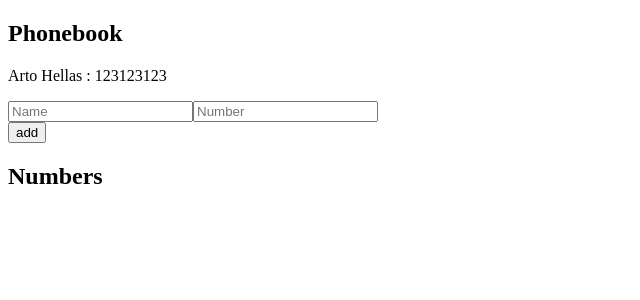
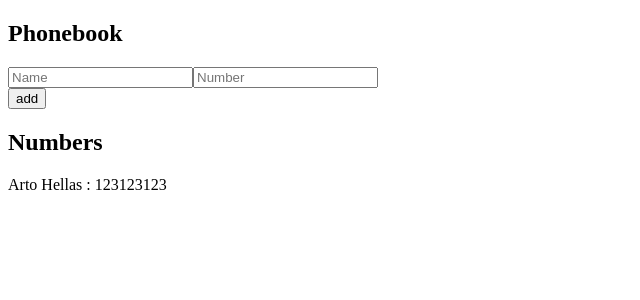
Before and after one commit to CarlosPProjects/fullstackopen, a React (Vite) app in the folder part02/agenda/: page / in a window 1280 px wide. Shown: the top 300 px of the page, without its empty margins (0-640 px from the left). Built offline with nearby package versions, Linux system fonts and the light colour scheme.

Commit message:
"Refactored input fields and readded person list display"

```diff
--- a/part02/agenda/src/App.tsx
+++ b/part02/agenda/src/App.tsx
@@ -26,17 +26,18 @@ function App() {
   return (
     <div>
       <h2>Phonebook</h2>
-      <div>
-        {persons.map((e) => (
-          <div key={e.name}>
-            <p>{e.name} : {e.number}</p>
-          </div>
-        ))}
-      </div>
       <form>
         <div>
-          <input type="text" placeholder="Name" onChange={(e) => setNewName(e.target.value)} />
-          <input type="text" placeholder="Number" onChange={(e) => setNewNumber(e.target.value)} />
+          <input
+            type="text"
+            placeholder="Name"
+            onChange={(e) => setNewName(e.target.value)}
+          />
+          <input
+            type="text"
+            placeholder="Number"
+            onChange={(e) => setNewNumber(e.target.value)}
+          />
         </div>
         <div>
           <button type="submit" onClick={handleSubmit}>
@@ -45,6 +46,15 @@ function App() {
         </div>
       </form>
       <h2>Numbers</h2>
+      <div>
+        {persons.map((e) => (
+          <div key={e.name}>
+            <p>
+              {e.name} : {e.number}
+            </p>
+          </div>
+        ))}
+      </div>
     </div>
   );
 }
```
